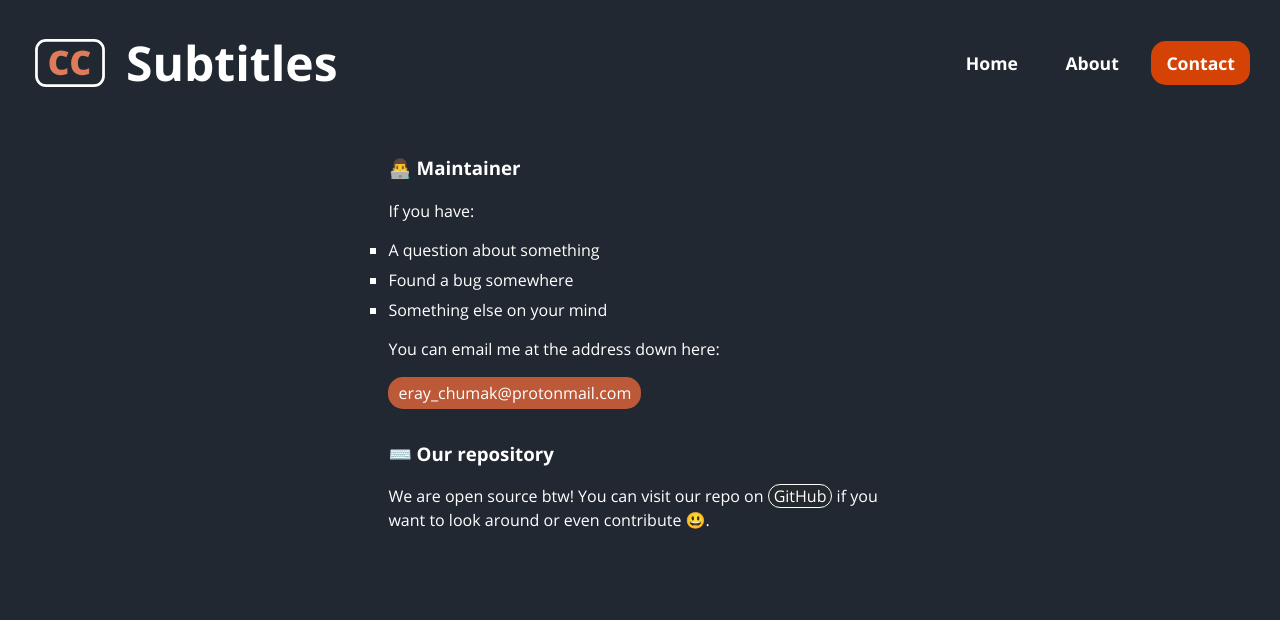
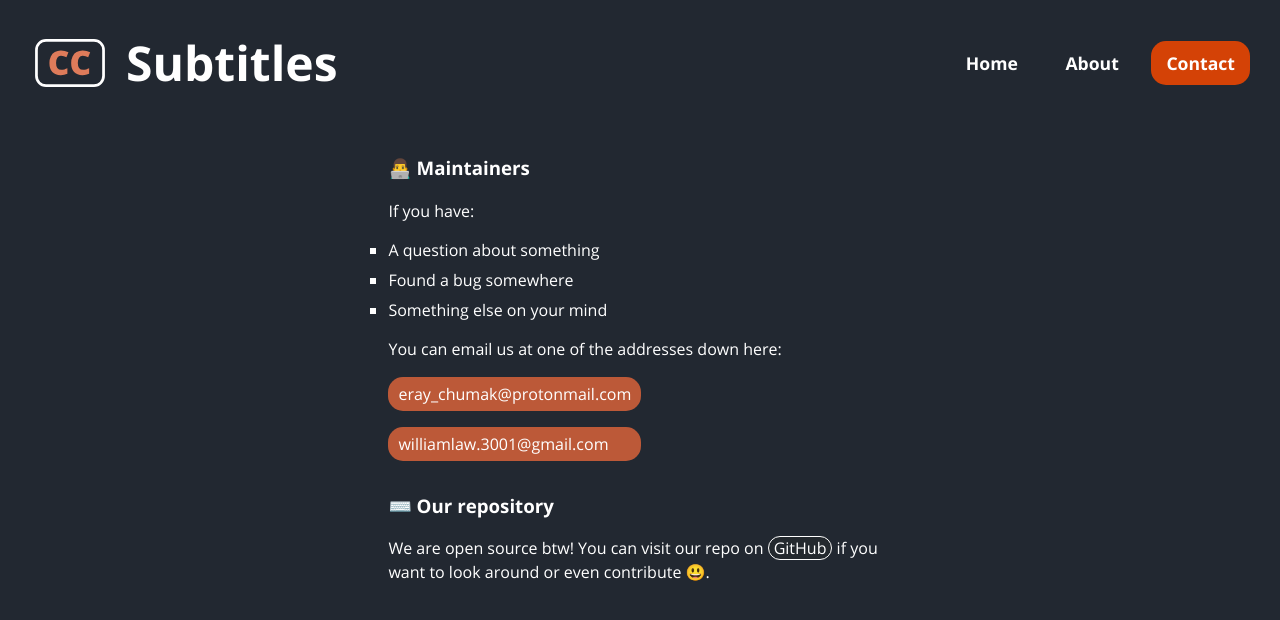
Before and after one commit to iNeedSubs/legacy, a Vue app: page /contact in a window 1280 px wide. Shown: the top 620 px of the page. Built offline with nearby package versions, Linux system fonts and the light colour scheme.

Commit message:
Add william's email address

```diff
--- a/src/views/Contact.vue
+++ b/src/views/Contact.vue
@@ -1,15 +1,22 @@
 <template>
   <main>
     <section>
-      <h3>👨‍💻 Maintainer</h3>
+      <h3>👨‍💻 Maintainers</h3>
       <p>If you have:</p>
       <ul>
         <li>A question about something</li>
         <li>Found a bug somewhere</li>
         <li>Something else on your mind</li>
       </ul>
-      <p>You can email me at the address down here:</p>
-      <a class="email" href="mailto:eray_chumak@protonmail.com">eray_chumak@protonmail.com</a>
+      <p>You can email us at one of the addresses down here:</p>
+      <div class="emails">
+        <a href="mailto:eray_chumak@protonmail.com">
+          <p>eray_chumak@protonmail.com</p>
+        </a>
+        <a href="mailto:williamlaw.3001@gmail.com">
+          <p>williamlaw.3001@gmail.com</p>
+        </a>
+      </div>
     </section>
     <section>
       <h3>⌨️ Our repository</h3>
@@ -50,19 +57,34 @@ p {
 
 a {
   border-radius: 15px;
-  background: #BC5938;
   padding: 0 5px;
+  transition: background .2s ease-in-out;
 }
 
-.email {
+.emails {
   margin-top: 1em;
-  display: inline-block;
-  padding: 5px 10px;
+  display: grid;
+  justify-content: start;
+  gap: 1em;
+
+  a {
+    background: #BC5938;
+    padding: 5px 10px;
+
+    &:hover, &:focus {
+      background: #d65a31;
+    }
+  }
 }
+
 
 .github {
   background: #24292e;
   border: 1px solid white;
+
+  &:hover, &:focus {
+    background: #353a3f;
+  }
 }
 
 
```
